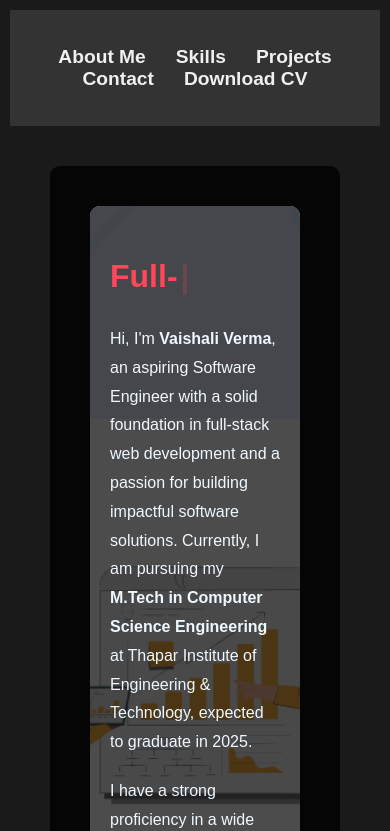
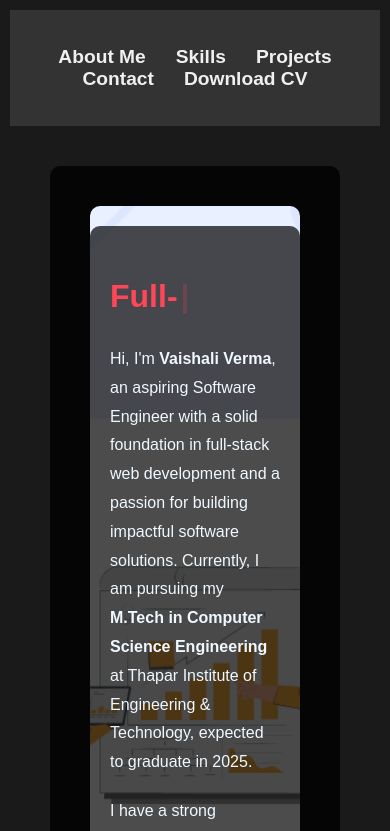
Before and after one commit to vaishali1204/MyPortfolio, a React (Create React App) app in the folder frontend/: page / in a window 390 px wide. Shown: the top 831 px of the page. Built offline with nearby package versions, Linux system fonts and the light colour scheme.

Commit message:
Fix mobile responsiveness for About Me section

```diff
--- a/frontend/src/styles/AboutMe.css
+++ b/frontend/src/styles/AboutMe.css
@@ -15,7 +15,7 @@
   padding: 40px;
   border-radius: 10px;
   width: 100%; /* Full width */
-  max-width: 1200px; /* Limit maximum width */
+  max-width: 1200px; /* Limit maximum width for larger screens */
   margin: auto;
 }
 
@@ -32,6 +32,27 @@
   margin-bottom: 20px;
 }
 
+/* Responsive design for smaller screens */
+@media (max-width: 768px) {
+  .about-me-container {
+    padding: 20px;
+    max-width: 100%;  /* Ensure full width for mobile */
+    width: 100%; /* Full width */
+  }
+
+  .about-me-container h1 {
+    font-size: 2rem;
+  }
+
+  .about-me-container p {
+    font-size: 1rem;
+  }
+
+  .about-me-section {
+    padding: 20px; /* Reduce padding for small devices */
+  }
+}
+
 .connect-text a {
   color: #ffeaa7;
   text-decoration: none;
@@ -42,17 +63,3 @@
 .connect-text a:hover {
   color: #74ebd5;
 }
-
-@media (max-width: 768px) {
-  .about-me-container {
-    padding: 20px;
-  }
-
-  .about-me-container h1 {
-    font-size: 2rem;
-  }
-
-  .about-me-container p {
-    font-size: 1rem;
-  }
-}
```
